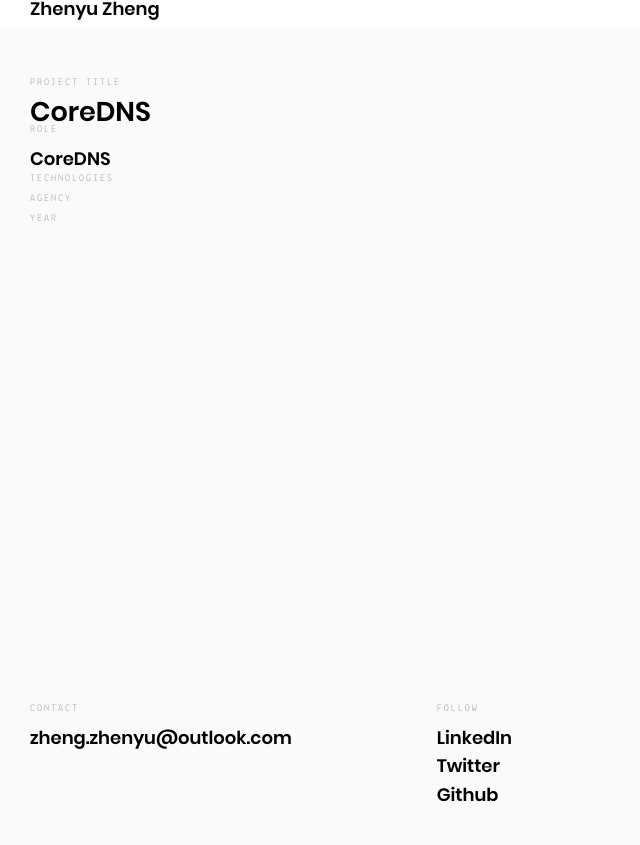
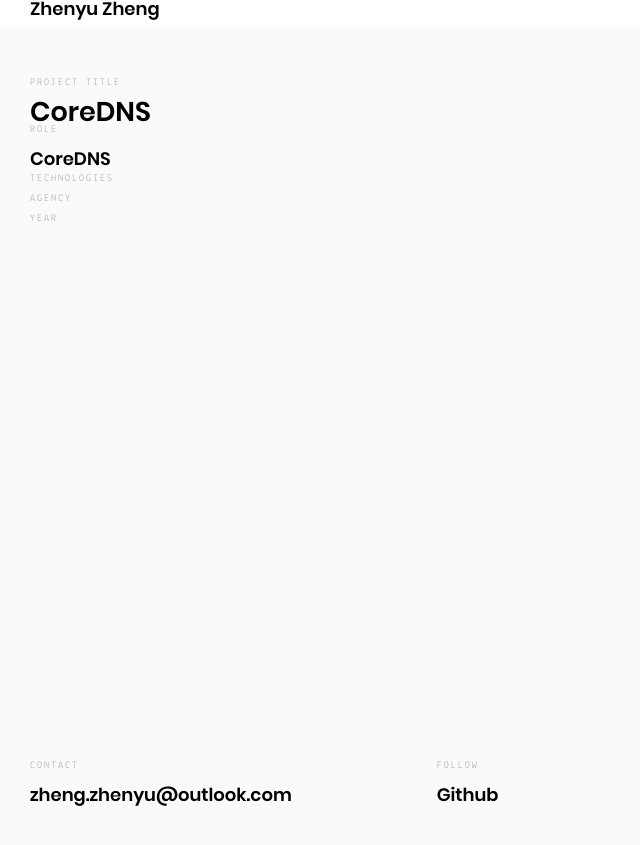
Before and after one commit to kunpengcompute/arm-landscape, a Jekyll site: the page built from _posts/cloud/2021-01-29-CoreDNS.md, in a window 1280 px wide. Shown: the top 845 px of the page, without its empty margins (0-640 px from the left). Built offline with Jekyll 4.4.1, drawn with Linux system fonts in a browser that asks for light colours.

Commit message:
Update footer.html

```diff
--- a/_includes/footer.html
+++ b/_includes/footer.html
@@ -7,8 +7,6 @@
 		<section class="follow">
 			<h2>Follow</h2>
 			<ul>
-				<li><a title="LinkedIn" href="{{ site.linkedin }}" target="_blank">LinkedIn</a></li>
-				<li><a title="Twitter" href="{{ site.twitter }}" target="_blank">Twitter</a></li>
 				<li><a title="Github" href="{{ site.github }}" target="_blank">Github</a></li>
 			</ul>
 		</section>
```
